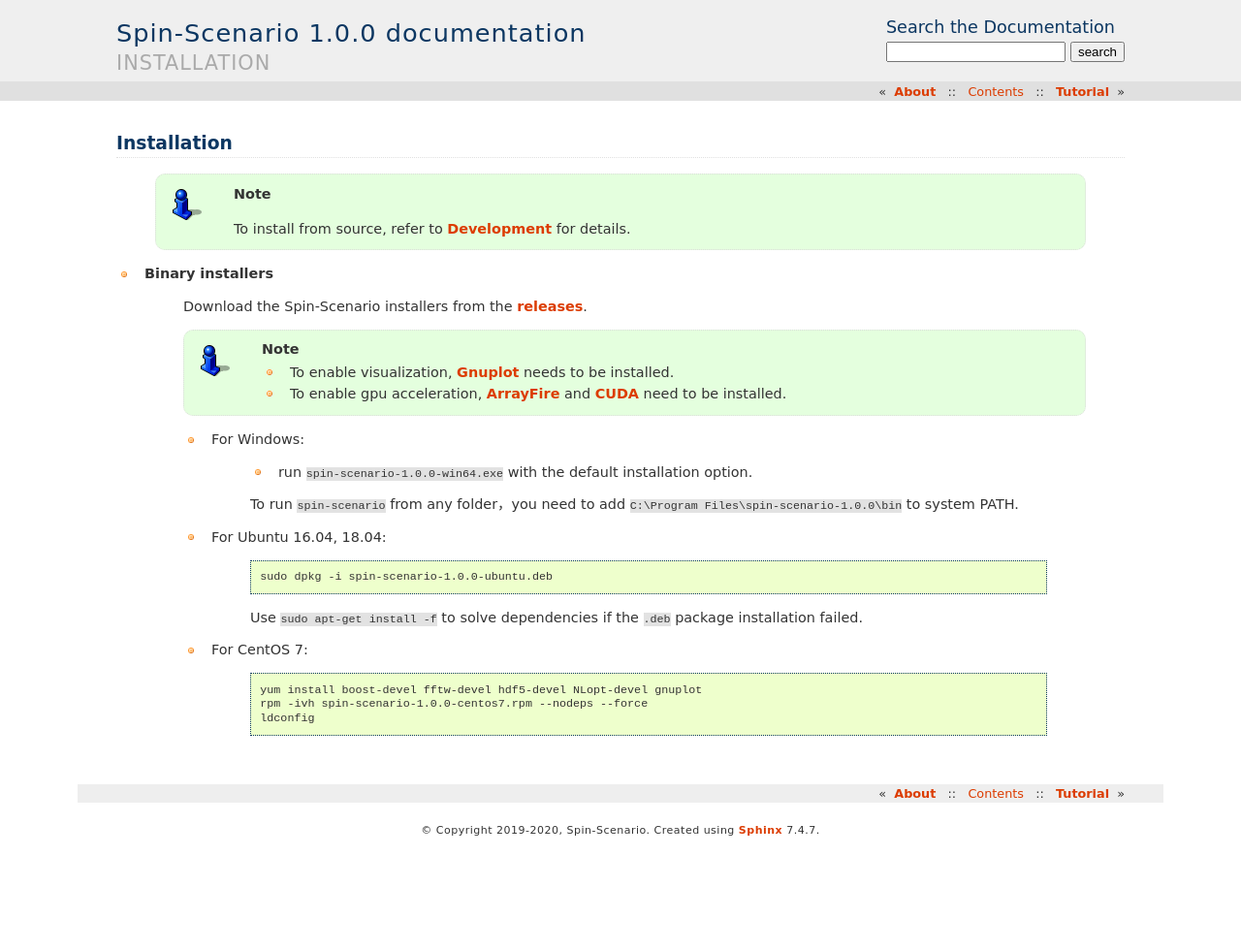
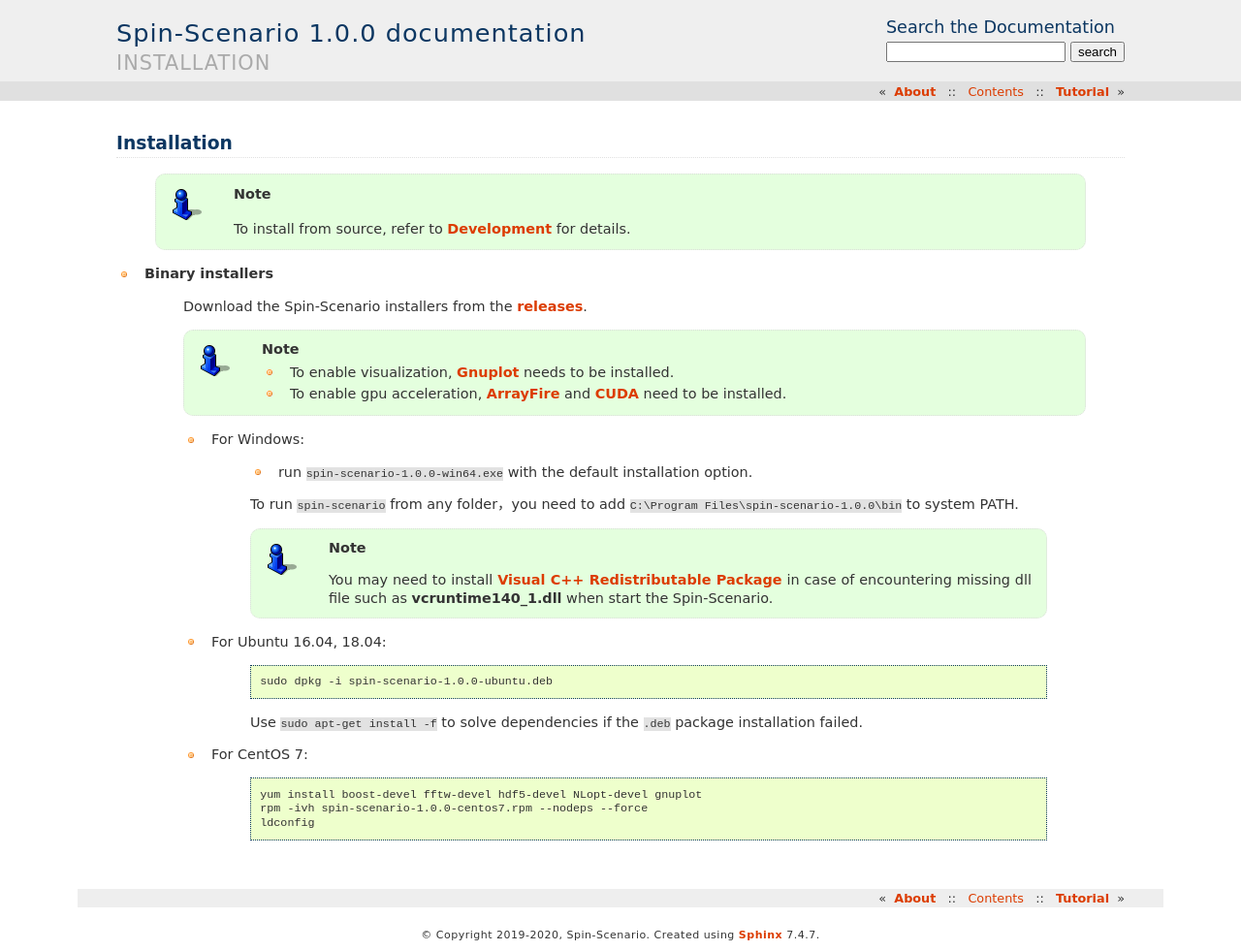
Before and after one commit to spin-scenario/spin-scenario, a Sphinx documentation site: the page built from docs/source/installation.rst, in a window 1280 px wide. Shown: the whole page at 97% size. Built offline with Sphinx 7.4.7, drawn with Linux system fonts in a browser that asks for light colours; before the commit the page ends 900 px from its top, so only the background shows below that.

Commit message:
update note for window installation.

```diff
--- a/docs/source/installation.rst
+++ b/docs/source/installation.rst
@@ -18,6 +18,9 @@
 
         To run ``spin-scenario`` from any folder，you need to add ``C:\Program Files\spin-scenario-1.0.0\bin`` to system PATH.
 
+        .. note::
+            You may need to install `Visual C++ Redistributable Package <https://aka.ms/vs/16/release/vc_redist.x64.exe>`_ in case of encountering missing dll file such as **vcruntime140_1.dll** when start the Spin-Scenario.
+
     * For Ubuntu 16.04, 18.04:
 
         .. code-block:: sh
```
